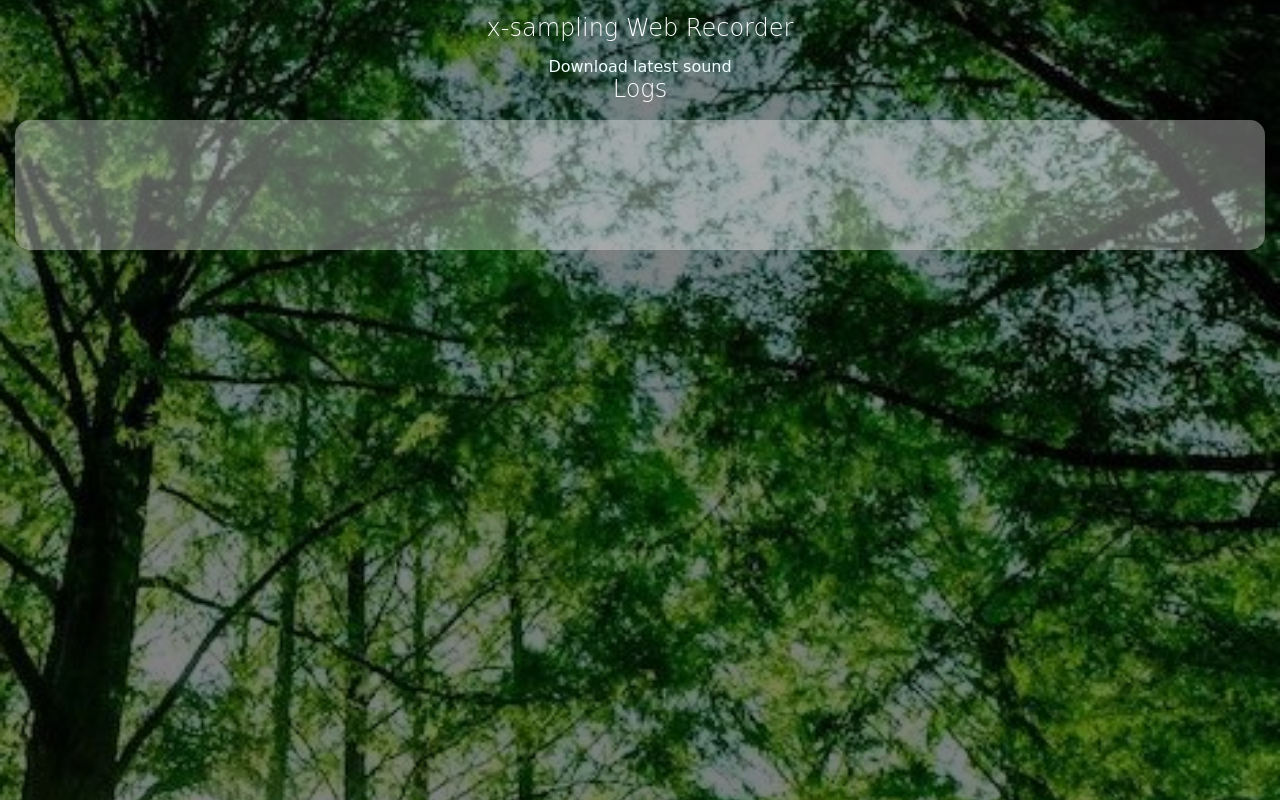
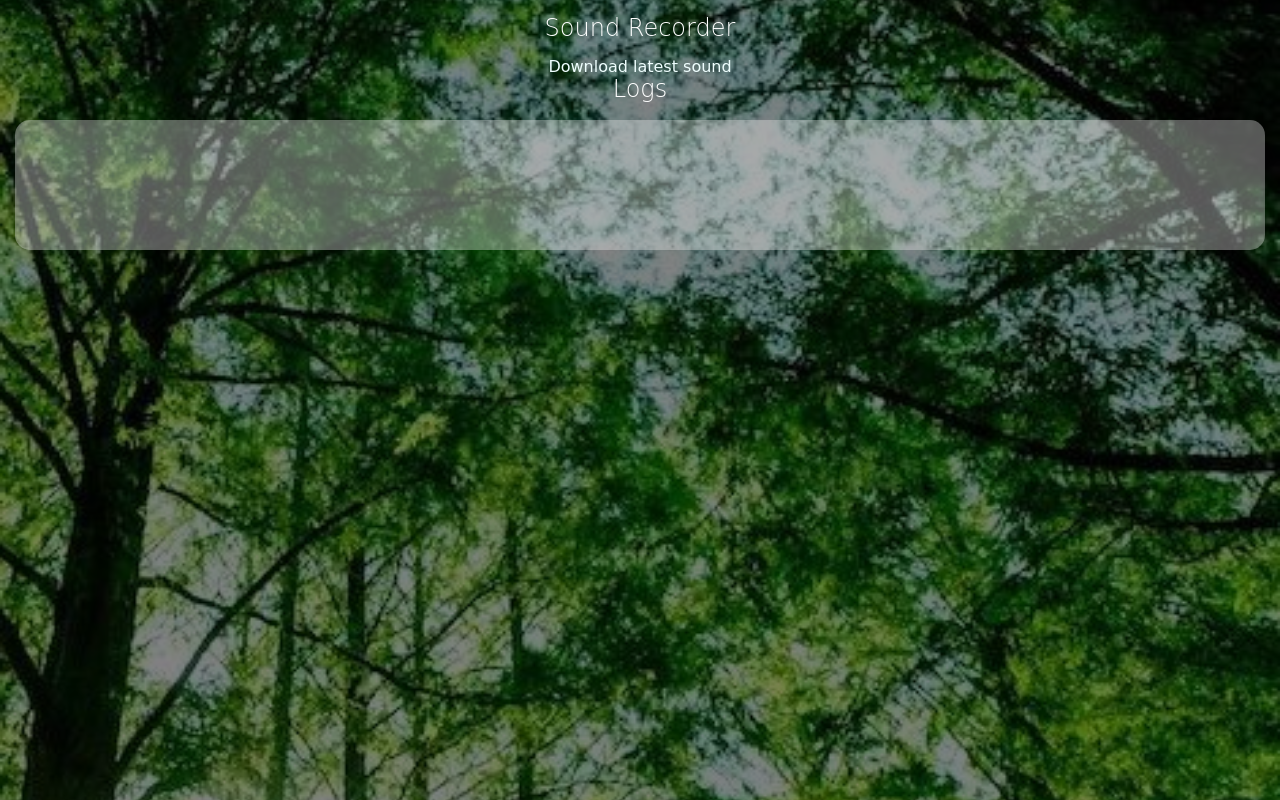
Before and after one commit to atsukoba/AudioSampleRecorder, a Flask app: page / in a window 1280 px wide. Run offline with Flask 2, Linux system fonts and the light colour scheme; some libraries are stand-ins or nearby versions; some web fonts are replaced.

Commit message:
rm "x-sampling"

```diff
--- a/service/templates/index.html
+++ b/service/templates/index.html
@@ -5,7 +5,7 @@
     <meta name="format-detection" content="telephone=no,address=no,email=no">
     <meta http-equiv="X-UA-Compatible" content="IE=edge">
     <meta name="robots" content="noindex,nofollow">
-    <title>x-sampling Web Recorder</title>
+    <title>Sound Recorder</title>
     <link href="https://fonts.googleapis.com/css?family=Big+Shoulders+Text&display=swap" rel="stylesheet">
     <link rel="stylesheet" href="https://cdnjs.cloudflare.com/ajax/libs/normalize/8.0.1/normalize.min.css">
     <link rel="stylesheet" href="/static/css/style.css">
@@ -17,7 +17,7 @@
   <body>
     <section>
       <div class="wrapper">
-        <h2>x-sampling Web Recorder</h2>
+        <h2>Sound Recorder</h2>
         <a id="dl">Download latest sound</a>
         <div id="canvas"></div>
         <h2>Logs</h2>
```
